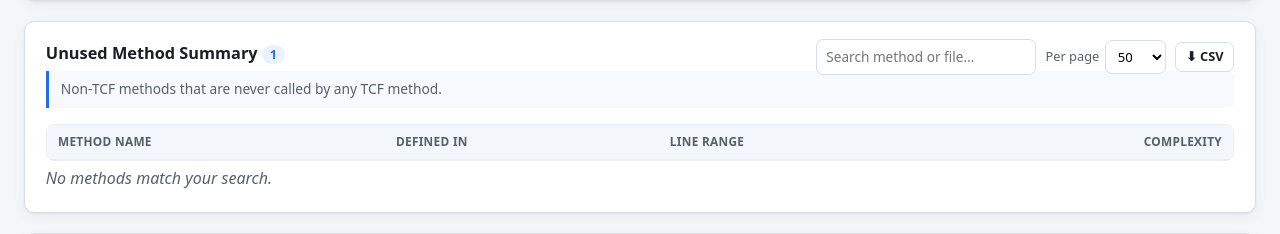
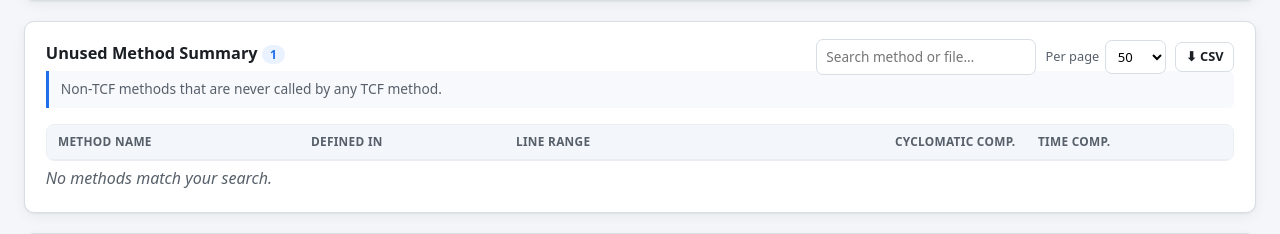
Before and after one commit to kvncygn/codeAnalyzerv2, a Flask app: template src/codeanalyzer/web/templates/results.html in a window 1280 px wide. Shown: the part 1280-1514 px from the top of the page. Run offline with Flask 3, Linux system fonts and the light colour scheme; the visitor is signed in with stand-in values (Sample User, id 1); the template is opened without the code that fills it: most values are stand-ins (such as "Sample title", 1, 10 or a date in 2020); lists and menus that the app fills with data are empty.

Commit message:
Feat: Unused Method Summary tablosuna Time Complexity ve tc_line sütunları eklendi

```diff
--- a/src/codeanalyzer/web/server.py
+++ b/src/codeanalyzer/web/server.py
@@ -216,6 +216,8 @@ def create_app() -> Flask:
                 "start": m.start_line,
                 "end": m.end_line,
                 "cx": m.cyclomatic_complexity,
+                "tc": m.time_complexity,
+                "tc_line": m.tc_line,
             }
             for m in result.unused_methods
         ]
--- a/src/codeanalyzer/web/static/app.js
+++ b/src/codeanalyzer/web/static/app.js
@@ -338,12 +338,17 @@
 
   // --- Unused Method Summary ---------------------------------------------------
   function unusedRow(m) {
+    var tcClass = m.tc !== 'O(1)' && m.tc !== 'O(N)' ? "cx-high" : (m.tc === 'O(N)' ? "cx-warn" : "cx-ok");
+    var tcBadge = '<span class="badge ' + tcClass + '" title="Time complexity">' + m.tc + '</span>';
+    if (m.tc !== 'O(1)') tcBadge += ' <span class="muted" style="font-size: 0.75rem;">(L' + m.tc_line + ')</span>';
+
     return (
       "<tr>" +
         '<td class="l mono"><span class="chip chip-strong">' + esc(m.name) + "</span></td>" +
         '<td class="l mono muted">' + esc(m.file) + "</td>" +
         '<td class="l mono">' + m.start + "–" + m.end + "</td>" +
         '<td class="n">' + m.cx + "</td>" +
+        '<td class="l">' + tcBadge + "</td>" +
       "</tr>"
     );
   }
@@ -370,9 +375,9 @@
       var ucsv = document.getElementById("unused-csv");
       if (ucsv) {
         ucsv.addEventListener("click", function () {
-          var rows = [["method_name", "defined_in", "start_line", "end_line", "complexity"]];
+          var rows = [["method_name", "defined_in", "start_line", "end_line", "cyclomatic_complexity", "time_complexity"]];
           unused.data.forEach(function (m) {
-            rows.push([m.name, m.file, m.start, m.end, m.cx]);
+            rows.push([m.name, m.file, m.start, m.end, m.cx, m.tc]);
           });
           downloadCsv("unused-methods.csv", rows);
         });
--- a/src/codeanalyzer/web/templates/results.html
+++ b/src/codeanalyzer/web/templates/results.html
@@ -279,7 +279,8 @@
             <th class="l">Method Name</th>
             <th class="l">Defined in</th>
             <th class="l">Line Range</th>
-            <th class="n">Complexity</th>
+            <th class="n">Cyclomatic Comp.</th>
+            <th class="l">Time Comp.</th>
           </tr>
         </thead>
         <tbody id="unused-list"></tbody>
```
